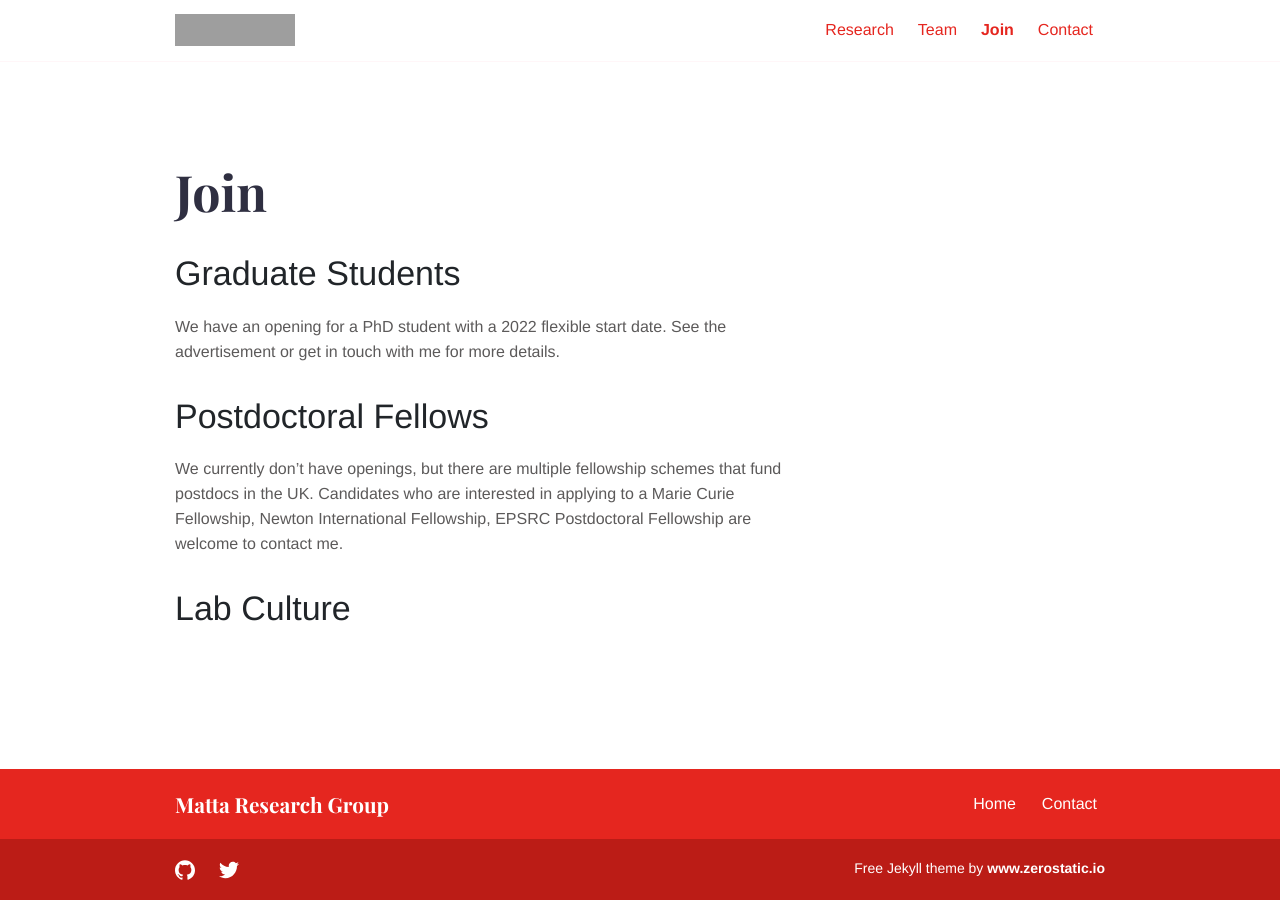
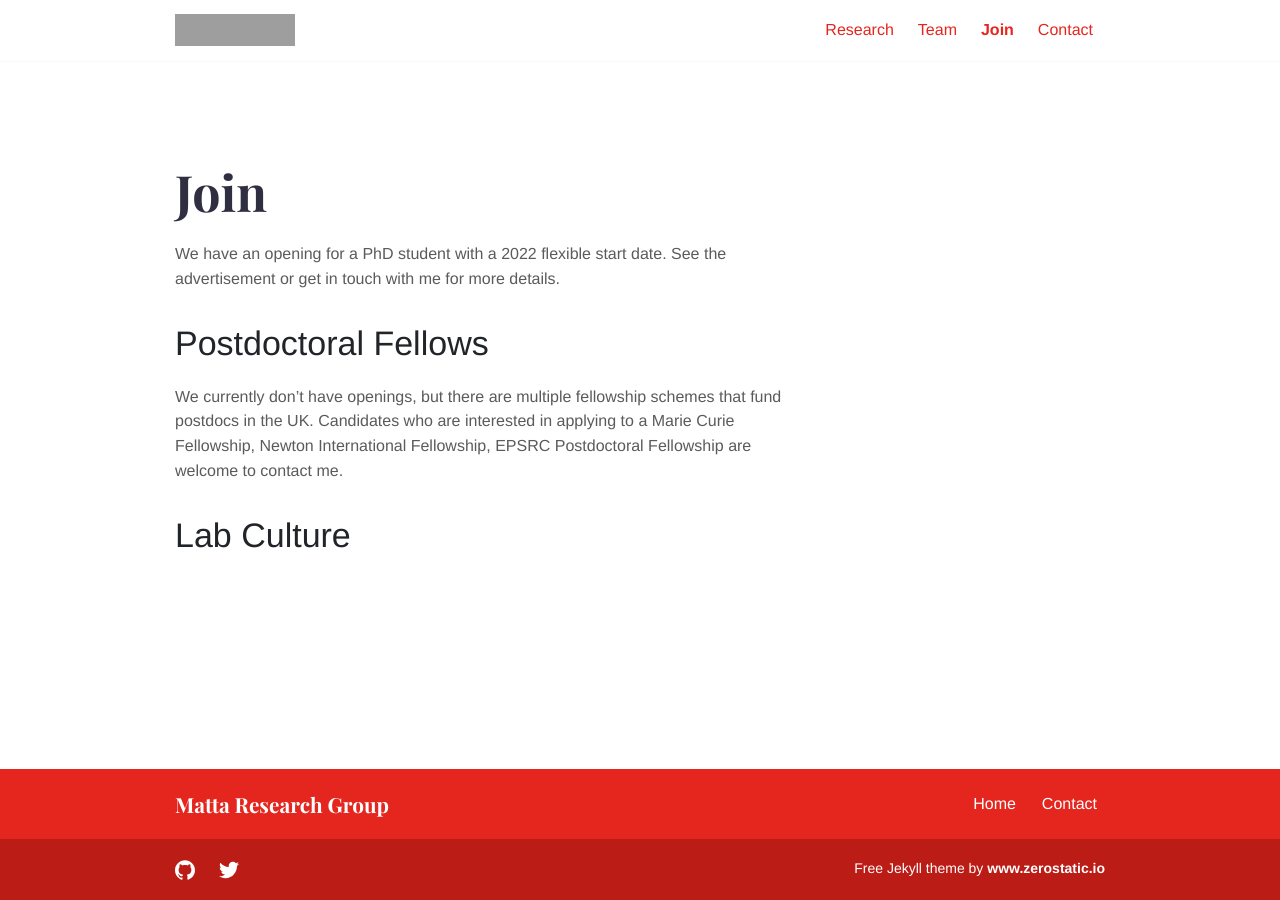
Before and after one commit to matta-research-group/matta-research-group.github.io, a Jekyll site: the page built from join.md, in a window 1280 px wide. Built offline with Jekyll 4.4.1, drawn with Linux system fonts in a browser that asks for light colours; grey boxes are pictures that could not be loaded.

Commit message:
Update join.md

```diff
--- a/join.md
+++ b/join.md
@@ -5,9 +5,9 @@ description: Join
 bodyClass: page-about
 ---
 
-# Graduate Students
 
 We have an opening for a PhD student with a 2022 flexible start date. See the advertisement or get in touch with me for more details.
+
 
 # Postdoctoral Fellows
 
```
